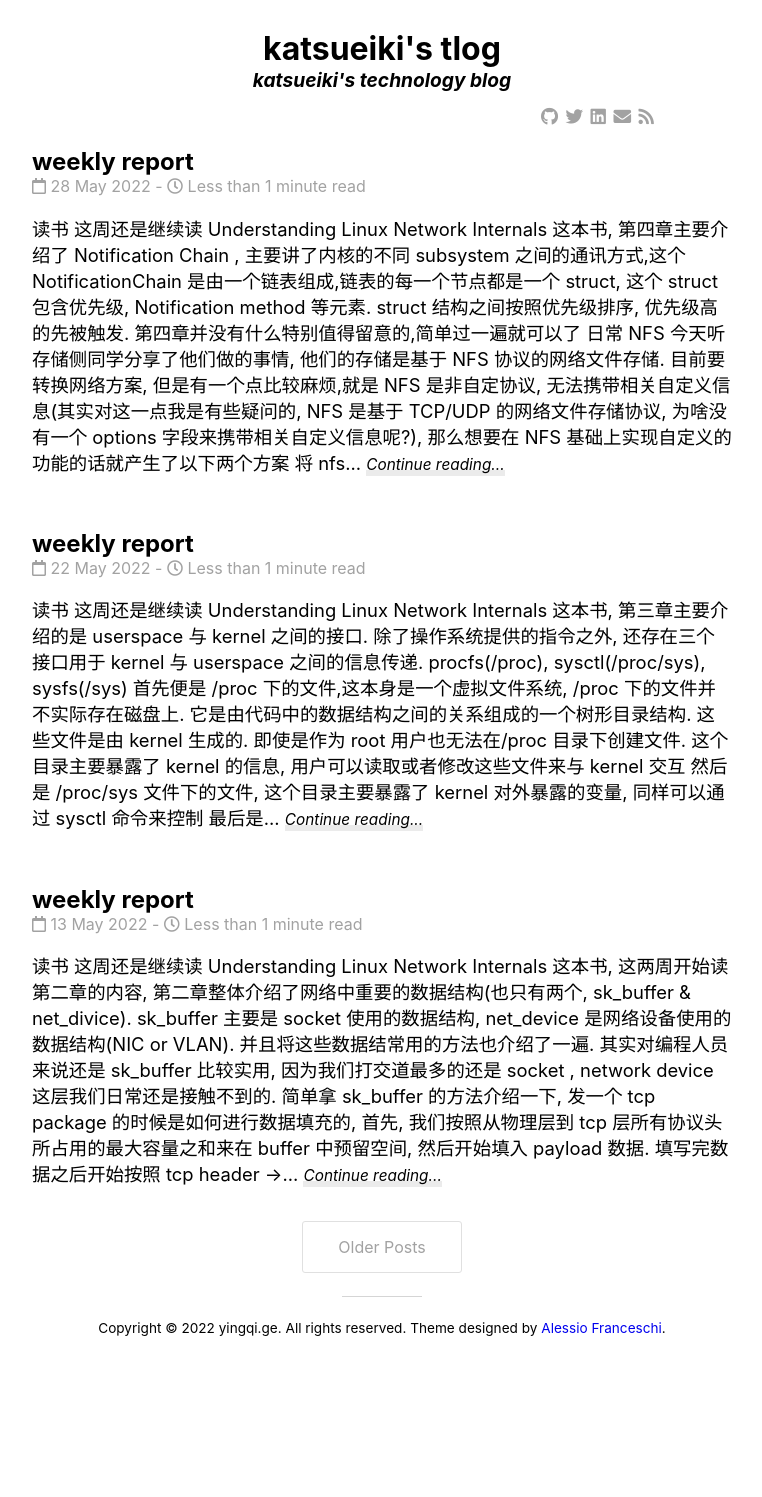
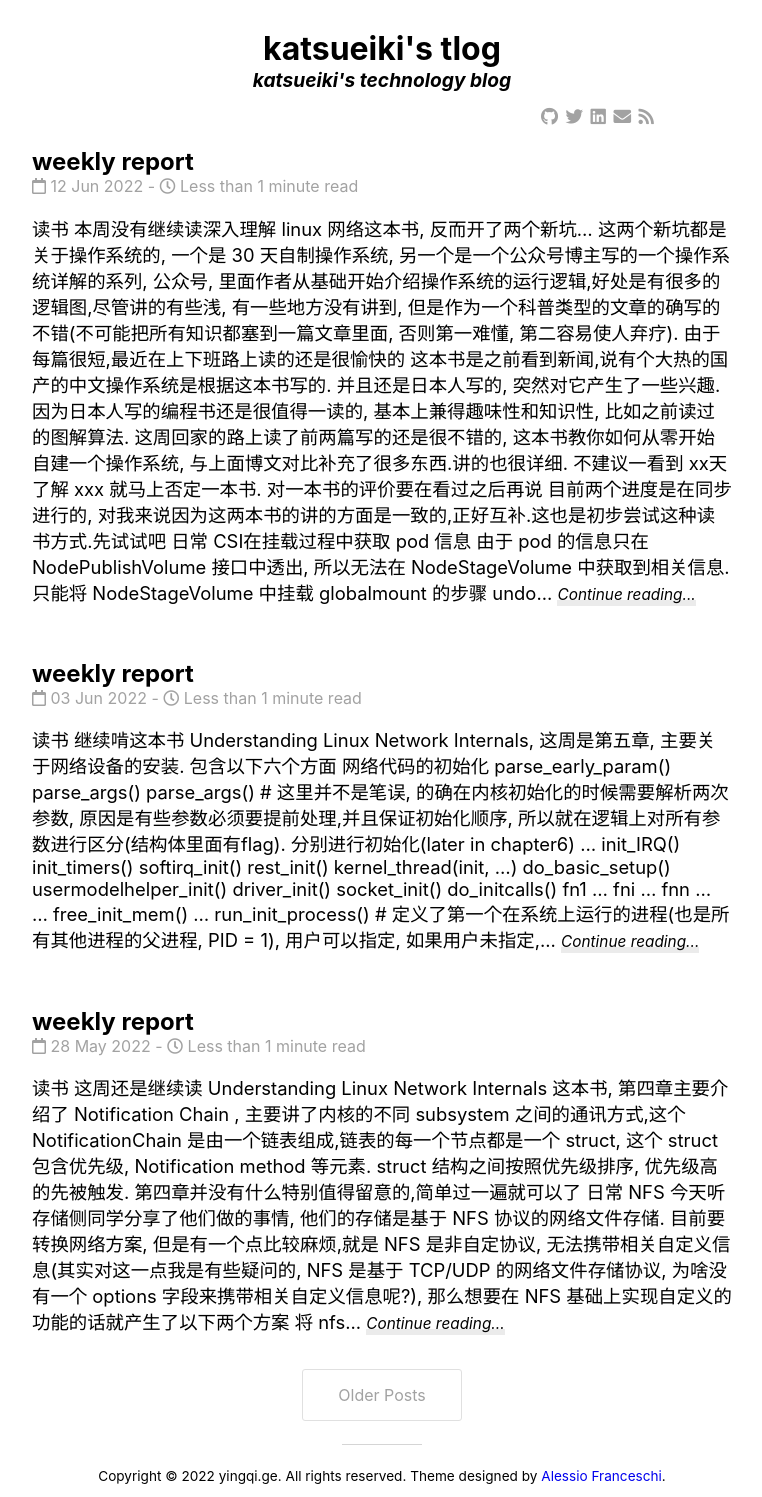
Before and after one commit to mowangdk/mowangdk.github.io, a Jekyll site: the page built from docs/index.html, in a window 1280 px wide. Shown: the whole page, without its empty margins (258-1020 px from the left). Built offline with Jekyll 4.4.1, drawn with Linux system fonts in a browser that asks for light colours; nearby versions of some CDN libraries; the list of posts is cut into pages by our own code; before the commit the page ends 1349 px from its top, so only the background shows below that.

Commit message:
Add volume mount blogs

```diff
--- /dev/null
+++ b/docs/_posts/2022-06-03-tech-report.markdown
@@ -0,0 +1,58 @@
+---
+layout: post
+title:  "weekly report"
+date:   2022-06-03 22:30:08 +0800
+categories: weeklyreport
+---
+
+# 读书
+
+ 继续啃这本书 Understanding Linux Network Internals, 这周是第五章, 主要关于网络设备的安装. 包含以下六个方面
+
+ - 网络代码的初始化
+    - <start_kernal>
+    - parse_early_param()
+        - parse_args()
+    - parse_args() # 这里并不是笔误, 的确在内核初始化的时候需要解析两次参数, 原因是有些参数必须要提前处理,并且保证初始化顺序, 所以就在逻辑上对所有参数进行区分(结构体里面有flag). 分别进行初始化(later in chapter6)
+    - ...
+    - init_IRQ()
+    - init_timers()
+    - softirq_init()
+    - rest_init()
+        - kernel_thread(init, ...)
+        - <start_init>
+        - do_basic_setup()
+            - usermodelhelper_init()
+            - driver_init()
+            - socket_init()
+            - do_initcalls()
+                - fn1 ...
+                - fni ...
+                - fnn ...
+        - ...
+        - free_init_mem()
+        - ...
+        - run_init_process() # 定义了第一个在系统上运行的进程(也是所有其他进程的父进程, PID = 1), 用户可以指定, 如果用户未指定, 则内核则运行一个标准的 init 进程
+
+ - NIC 是如何安装的, 以及后续是如何使用的
+   - 硬件安装是由 device driver 和 PCI bus layer 共同安装的.
+   - 软件安装, 比如网络协议相关的软件还有用户配置, 比如 ip 地址
+   - 功能安装, 比如 trafic control, 还有出队和入队的功能安装
+
+ - NIC 如何发出中断, IRQ handlers 是如何工作的.
+    - 每一个 NIC 都会被赋予一个 IRQ 用于和内核通讯(吸引内核的注意力到自己身上), 相反, 虚拟的设备则不需要IRQ. (因为不需要与外部通信, 比如loopback)
+ - 用户如何向作为模块加载的设备驱动程序提供配置参数
+ - 在设备安装和配置期间 内核和用户空间是怎么交互的. 并且热插拔功能的实现也是在这部分介绍的
+ - 虚拟设备和物理设备对内核来说有和不同
+
+ 可以看到虽然这本书是网络方面的,但是它介绍的十分详细, 甚至连非网络部分也有着比较细致的介绍,(或者说,网络部分比较基础,想要学好网络部分, 就必须了解内核相关的知识.)
+
+ -- 暂且先这些, 下周继续
+
+ # 日常
+
+### vpc
+
+本周主要看了下如何实现一个 vpc . 基本上是通过 vxlan 来在一个大的电脑集群中分成不同的 arp 区域, 区域内 arp 都是可以顺利请求到的. 但是区域外的联通就需要额外的组件, 有两个单词需要记录下
+- TX: Transmit
+- RX: Receive
--- /dev/null
+++ b/docs/_posts/2022-06-12-tech-report.markdown
@@ -0,0 +1,37 @@
+---
+layout: post
+title:  "weekly report"
+date:   2022-06-12 22:30:08 +0800
+categories: weeklyreport
+---
+
+# 读书
+
+本周没有继续读深入理解 linux 网络这本书, 反而开了两个新坑... 这两个新坑都是关于操作系统的, 一个是 30 天自制操作系统, 另一个是一个公众号博主写的一个操作系统详解的系列,
+
+- 公众号, <低并发编程> 里面作者从基础开始介绍操作系统的运行逻辑,好处是有很多的逻辑图,尽管讲的有些浅, 有一些地方没有讲到, 但是作为一个科普类型的文章的确写的不错(不可能把所有知识都塞到一篇文章里面, 否则第一难懂, 第二容易使人弃疗). 由于每篇很短,最近在上下班路上读的还是很愉快的
+
+- 这本书是之前看到新闻,说有个大热的国产的中文操作系统是根据这本书写的. 并且还是日本人写的, 突然对它产生了一些兴趣.因为日本人写的编程书还是很值得一读的, 基本上兼得趣味性和知识性, 比如之前读过的图解算法. 这周回家的路上读了前两篇写的还是很不错的, 这本书教你如何从零开始自建一个操作系统, 与上面博文对比补充了很多东西.讲的也很详细. 不建议一看到 xx天了解 xxx 就马上否定一本书. 对一本书的评价要在看过之后再说
+
+目前两个进度是在同步进行的, 对我来说因为这两本书的讲的方面是一致的,正好互补.这也是初步尝试这种读书方式.先试试吧
+
+
+# 日常
+
+### CSI在挂载过程中获取 pod 信息
+
+由于 pod 的信息只在  NodePublishVolume 接口中透出, 所以无法在 NodeStageVolume 中获取到相关信息. 只能将 NodeStageVolume 中挂载 globalmount 的步骤 undo 掉
+
+
+### 内存带宽
+
+之前理解内存带宽只是会影响 cpu 的运行效率并且是不可改变的,但是从没意识到通过对硬件升级的方式(提高内存数据传输速率, 不是提高内存性能, 是提高内存带宽传输速率)可以提高 cpu 的运行效率. 仔细想想也对
+
+
+### ISA 指令集
+
+cpu 的指令集 越简单约常用, cpu 的功耗越小, 反而是不常用的指令耗费 cpu 资源甚巨
+
+### 开源
+
+之前提的 trivy 的 pr 有更新了, 可惜最近几周事情太多了, 无暇顾及,只能让 owner 大佬自己处理了....
```
Also changed, not shown: docs/_posts/2022-05-29-k8s-volume-attachment.markdown (added, +74 -0 lines), docs/about.md (+3 -2 lines), docs/_posts/2022-05-29-tech-report.markdown (renamed from docs/_posts/2022-05-29-tech-report copy.markdown).
